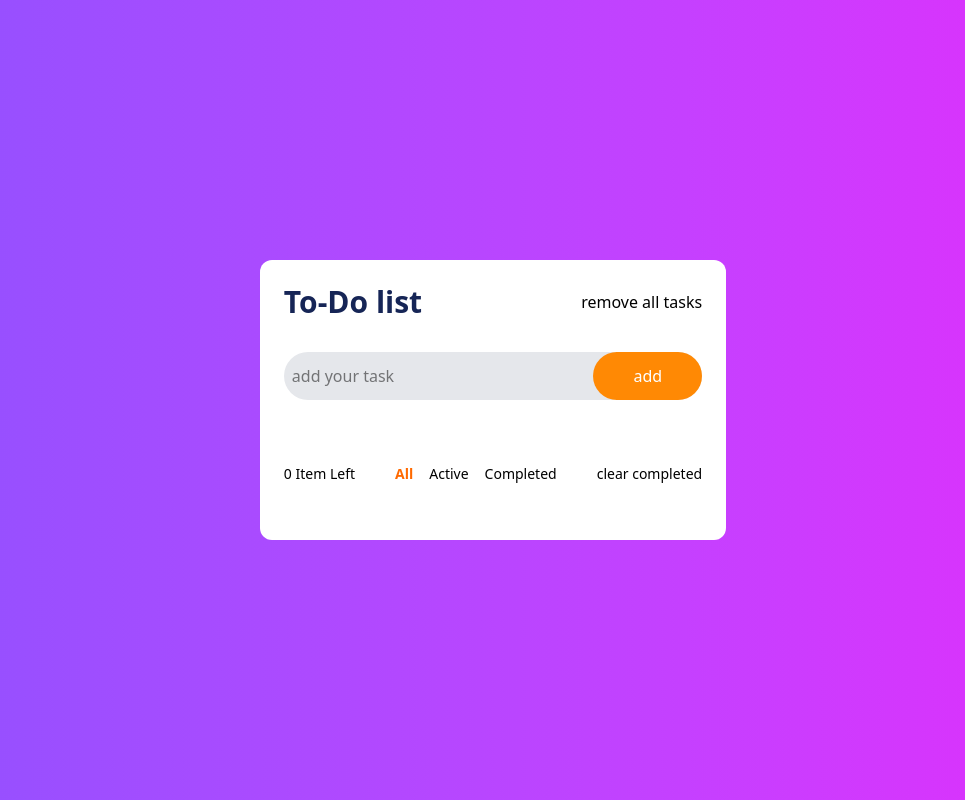
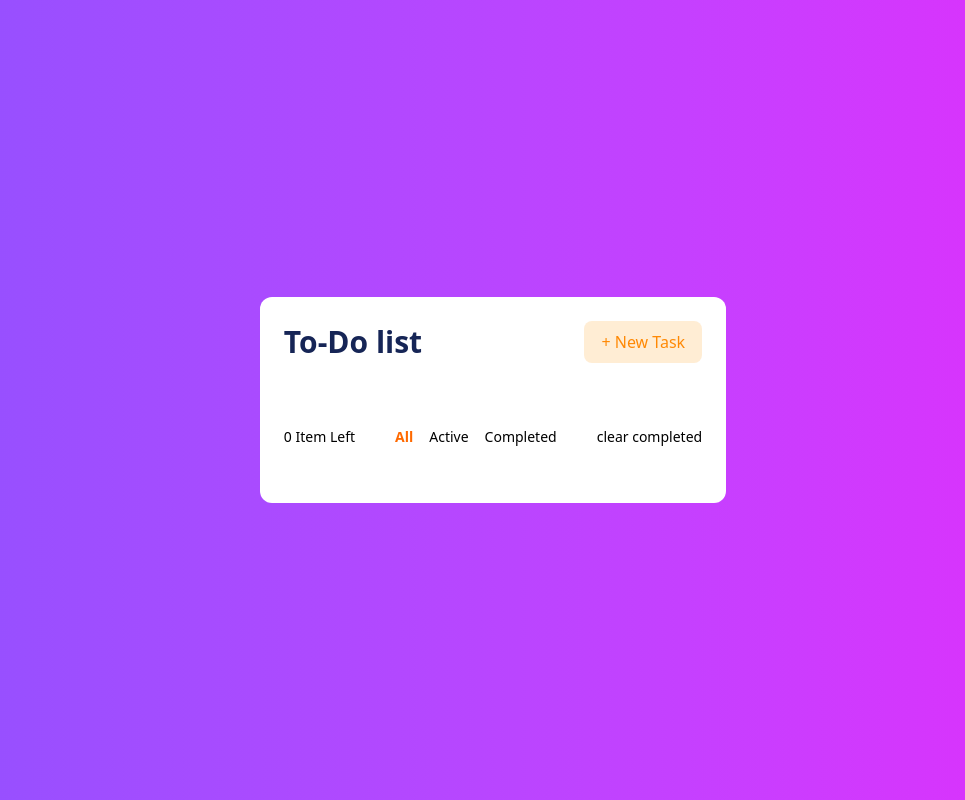
Before and after one commit to parvin-noori/to-do-list, a React (Vite) app in the folder to-do-list/: page / in a window 1280 px wide. Shown: the whole page, without its empty margins (147-1112 px from the left). Built offline with nearby package versions, Linux system fonts and the light colour scheme.

Commit message:
feat: implement modal for adding new tasks with improved form layout

```diff
--- a/to-do-list/components/Form.jsx
+++ b/to-do-list/components/Form.jsx
@@ -1,21 +1,77 @@
 import React from "react";
 
-export default function Form({ handleInputChange, newTask, addTask }) {
+export default function Form({
+  handleInputChange,
+  newTask,
+  addTask,
+  setShowModal,
+}) {
+
   return (
-    <form className="bg-gray-200  rounded-full flex justify-between" onSubmit={addTask}>
+    <form className="space-y-4" onSubmit={addTask} >
+      <div className="input-group flex flex-col space-y-2">
+        <label htmlFor="taskName" className="capitalize">
+          title task
+        </label>
         <input
           type="text"
-        placeholder="add your task"
-        className="bg-transparent indent-2 outline-0"
+          placeholder="add task name"
+          className="bg-gray-100 indent-2 outline-0 p-4 rounded-md"
           value={newTask}
           onChange={handleInputChange}
+          id="taskName"
         />
+      </div>
+      {/* <div className="input-group flex flex-col space-y-2">
+        <label htmlFor="description" className="capitalize">
+          description
+        </label>
+        <textarea
+          type="text"
+          placeholder="description"
+          className="bg-gray-100 indent-2 outline-0 p-2 rounded-md"
+          id="description"
+        ></textarea>
+      </div>
+      <div className="grid grid-cols-2 gap-x-3">
+        <div className="input-group flex flex-col space-y-2">
+          <label htmlFor="date" className="capitalize">
+            date
+          </label>
+          <input
+            type="date"
+            placeholder="description"
+            className="bg-gray-100 indent-2 outline-0 p-2 rounded-md"
+            id="date"
+          />
+        </div>
+        <div className="input-group flex flex-col space-y-2">
+          <label htmlFor="time" className="capitalize">
+            time
+          </label>
+          <input
+            type="time"
+            placeholder="description"
+            className="bg-gray-100 indent-2 outline-0 p-2 rounded-md"
+            id="time"
+          />
+        </div>
+      </div> */}
+      <div className="grid grid-cols-2 gap-x-2">
+        <button
+          type="button"
+          onClick={() => setShowModal(false)}
+          className="border border-orange-400 text-orange-400 px-10 py-3 rounded-md hover:contrast-200 cursor-pointer "
+        >
+          cancel
+        </button>
         <button
           type="submit"
-        className="bg-orange-400 text-white px-10 py-3 rounded-full hover:contrast-200 cursor-pointer "
+          className="bg-orange-400 text-white px-10 py-3 rounded-md hover:contrast-200 cursor-pointer "
         >
-        add
+          create
         </button>
+      </div>
     </form>
   );
 }
--- /dev/null
+++ b/to-do-list/components/Modal.jsx
@@ -0,0 +1,26 @@
+import React from "react";
+import Form from "./Form";
+
+export default function Modal({
+  newTask,
+  handleInputChange,
+  addTask,
+  setShowModal,
+  showModal
+}) {
+  return (
+    <div className={`bg-white fixed lg:top-1/2 z-20 lg:min-w-4/12 lg:left-1/2 transform divide-y divide-gray-200 lg:-translate-x-1/2 lg:-translate-y-1/2 lg:rounded-lg rounded-t-lg shadow-lg inset-x-0 lg:scale-0 top-full lg:opacity-0 transition-all duration-300 ${showModal ? "lg:scale-100 lg:opacity-100 -translate-y-full" : ""}`}>
+      <div className="modal-header p-5">
+        <span className="font-semibold text-xl capitalize">new task to do</span>
+      </div>
+      <div className="modal-body p-5">
+        <Form
+          newTask={newTask}
+          handleInputChange={handleInputChange}
+          addTask={addTask}
+          setShowModal={setShowModal}
+        />
+      </div>
+    </div>
+  );
+}
--- /dev/null
+++ b/to-do-list/components/Overlay.jsx
@@ -0,0 +1,11 @@
+import React from "react";
+
+export default function Overlay({ handleOutsideClick }) {
+  return (
+    <div
+      className="overlay bg-black/50 inset-0 fixed backdrop-blur-sm z-10"
+      id="overlay"
+      onClick={handleOutsideClick}
+    ></div>
+  );
+}
--- a/to-do-list/components/Title.jsx
+++ b/to-do-list/components/Title.jsx
@@ -1,11 +1,18 @@
 import React from "react";
 
-export default function Title({ clearAllTasks }) {
+export default function Title({ clearAllTasks, setShowModal }) {
   return (
     <div className="flex items-center justify-between">
       <h2 className="text-3xl font-semibold text-blue-950">To-Do list</h2>
-      <button type="button" className="cursor-pointer hover:font-semibold" onClick={clearAllTasks}>
+      {/* <button type="button" className="cursor-pointer hover:font-semibold" onClick={clearAllTasks}>
         remove all tasks
+      </button> */}
+      <button
+        className="bg-orange-100 capitalize text-orange-400 px-4 py-2 rounded-lg cursor-pointer hover:bg-white hover:border-orange-400 transition-all duration-300 border border-transparent"
+        type="button"
+        onClick={()=>setShowModal(true)}
+      >
+        + new task
       </button>
     </div>
   );
--- a/to-do-list/components/toDoContainer.jsx
+++ b/to-do-list/components/toDoContainer.jsx
@@ -5,6 +5,8 @@ import Title from "./Title";
 import ToDoList from "./ToDoList";
 import { useState } from "react";
 import Filters from "./Filters";
+import Modal from "./Modal";
+import Overlay from "./Overlay";
 
 export default function ToDoContainer() {
   const [newTask, setNewTask] = useState("");
@@ -12,6 +14,7 @@ export default function ToDoContainer() {
     return JSON.parse(localStorage.getItem("tasks")) || [];
   });
   const [filters, setFilters] = useState("all");
+  const [showModal, setShowModal] = useState(false);
 
   useEffect(() => {
     localStorage.setItem("tasks", JSON.stringify(tasks));
@@ -20,6 +23,7 @@ export default function ToDoContainer() {
   function handleInputChange(event) {
     setNewTask(event.target.value);
   }
+
 
   function addTask(event) {
     event.preventDefault();
@@ -35,6 +39,7 @@ export default function ToDoContainer() {
         { id: Date.now(), title: newTask, completed: false },
       ]);
       setNewTask("");
+      setShowModal(false);
     } else {
       toast.error("Task title cannot be empty");
     }
@@ -68,15 +73,17 @@ export default function ToDoContainer() {
     );
   }
 
+  const handleOutsideClick = (e) => {
+    if (e.target.id === "overlay") {
+      setShowModal(false);
+    }
+  };
+
   return (
+    <>
       <div className="bg-white rounded-xl p-6 w-full space-y-8 ">
-      <Title  clearAllTasks={clearAllTasks}/>
-      <Form
-        newTask={newTask}
-        handleInputChange={handleInputChange}
-        addTask={addTask}
+        <Title clearAllTasks={clearAllTasks} setShowModal={setShowModal} />
 
-      />
         <ToDoList
           tasks={filterTasks}
           handleRemoveTask={handleRemoveTask}
@@ -91,5 +98,19 @@ export default function ToDoContainer() {
         />
         <ToastContainer />
       </div>
+      <Modal
+        newTask={newTask}
+        handleInputChange={handleInputChange}
+        addTask={addTask}
+        setShowModal={setShowModal}
+        showModal={showModal}
+      />
+
+      {showModal && (
+        <>
+          <Overlay handleOutsideClick={handleOutsideClick} />
+        </>
+      )}
+    </>
   );
 }
```
Lines whose indentation alone changed are shown as unchanged.
